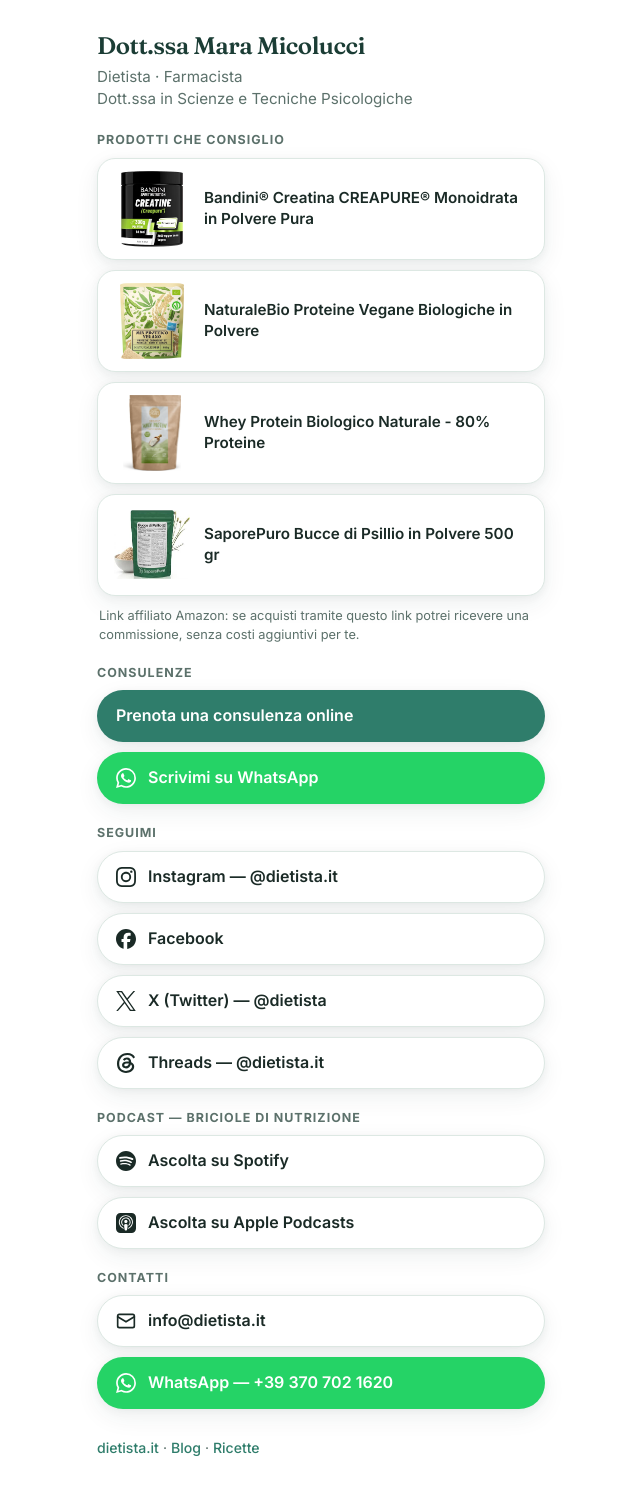
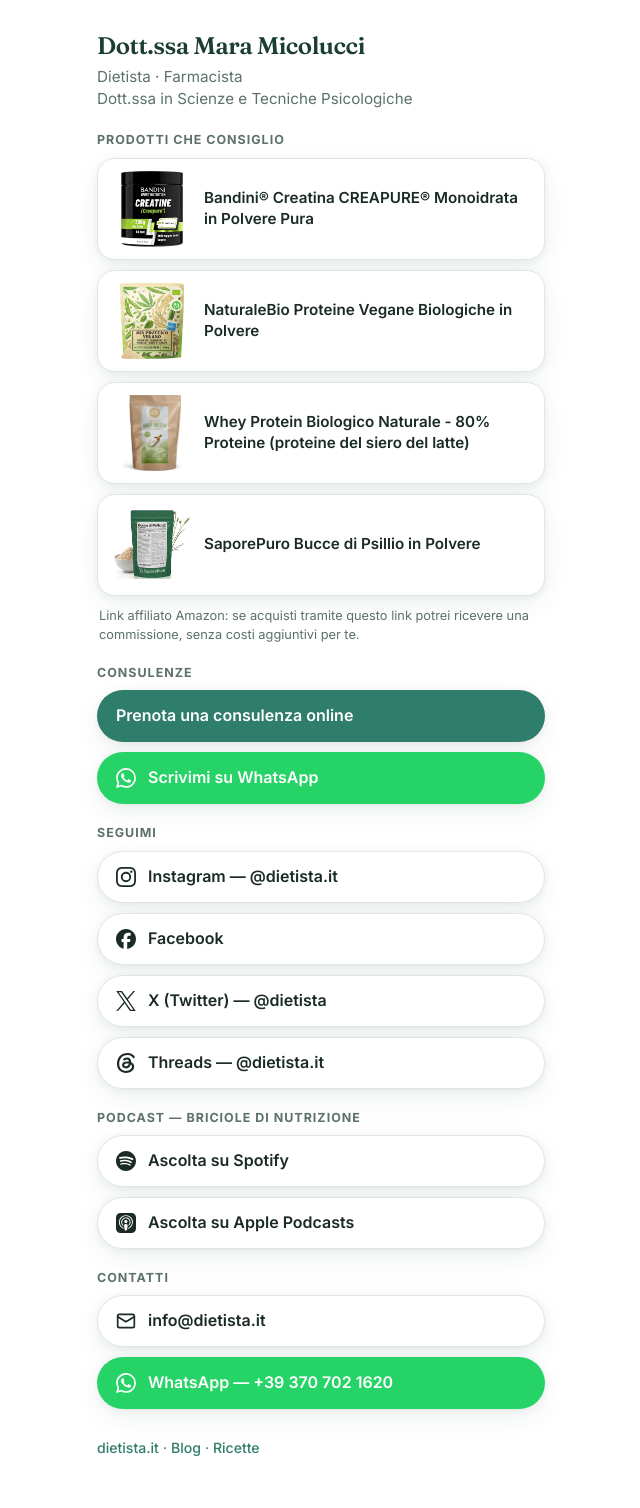
Before and after one commit to curlybracketshq/dietista.it, a Jekyll site: the page built from links/index.html, in a window 1280 px wide. Shown: the whole page, without its empty margins (319-959 px from the left). Built offline with Jekyll 4.4.1, drawn with Linux system fonts in a browser that asks for light colours.

Commit message:
fix: whey SEO parenthesis and psyllium weight removal

```diff
--- a/links/index.html
+++ b/links/index.html
@@ -22,11 +22,11 @@ description: Dott.ssa Mara Micolucci, dietista e farmacista, consulenze nutrizio
     </a>
     <a class="link-btn link-affiliate" href="https://amzlink.to/az07wPhgN82Nu" target="_blank" rel="noopener sponsored nofollow">
       <img class="link-thumb" src="/images/proteine-whey-biologico-naturale-500g.jpg" alt="Whey protein biologico naturale 80% proteine" width="76" height="76" loading="lazy">
-      <span>Whey Protein Biologico Naturale - 80% Proteine</span>
+      <span>Whey Protein Biologico Naturale - 80% Proteine (proteine del siero del latte)</span>
     </a>
     <a class="link-btn link-affiliate" href="https://amzlink.to/az07x9dEGX3kJ" target="_blank" rel="noopener sponsored nofollow">
-      <img class="link-thumb" src="/images/bucce-psillio-saporepuro.jpg" alt="SaporePuro bucce di psillio in polvere 500 gr" width="76" height="76" loading="lazy">
-      <span>SaporePuro Bucce di Psillio in Polvere 500 gr</span>
+      <img class="link-thumb" src="/images/bucce-psillio-saporepuro.jpg" alt="SaporePuro bucce di psillio in polvere" width="76" height="76" loading="lazy">
+      <span>SaporePuro Bucce di Psillio in Polvere</span>
     </a>
     <p class="links-note">Link affiliato Amazon: se acquisti tramite questo link potrei ricevere una commissione, senza costi aggiuntivi per te.</p>
   </section>
```
